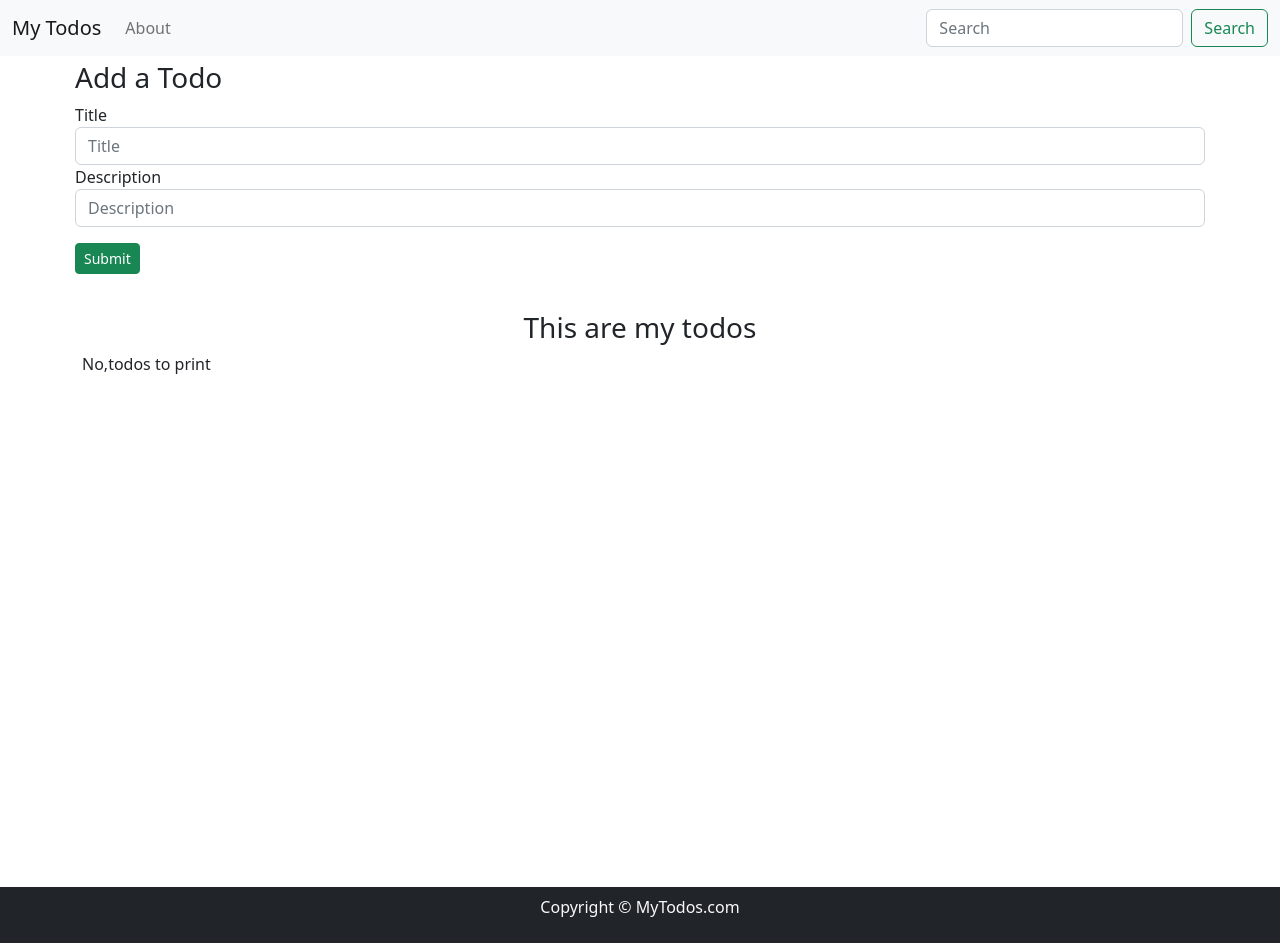
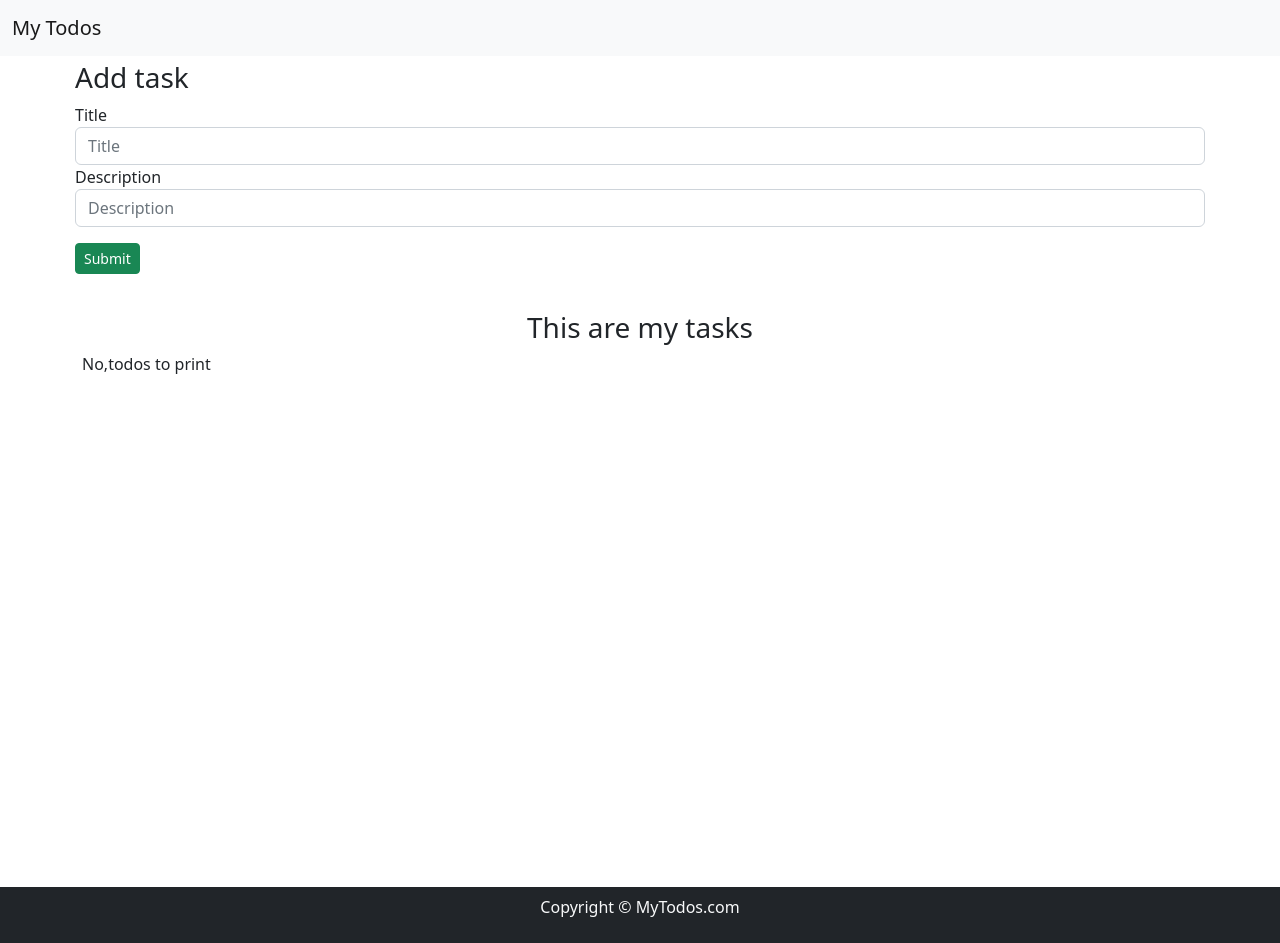
Before and after one commit to Dhyanesh-Panchal/Todo-List.github.io, a React (Create React App) app: page / in a window 1280 px wide. Built offline with nearby package versions, Linux system fonts and the light colour scheme.

Commit message:
removed unused links from Navbar and changed some text

```diff
--- a/src/MyComponents/AddTodo.js
+++ b/src/MyComponents/AddTodo.js
@@ -17,7 +17,7 @@ export const AddTodo = (props) => {
     }
     return (
         <div className='container' style={MyCSS}>
-            <h3>Add a Todo</h3>
+            <h3>Add task</h3>
             <form onSubmit={submit}>
                 <div className="form-group">
                     <label htmlFor="Title">Title</label>
--- a/src/MyComponents/Header.js
+++ b/src/MyComponents/Header.js
@@ -10,18 +10,6 @@ export const Header = (props) => {
                 <button class="navbar-toggler" type="button" data-bs-toggle="collapse" data-bs-target="#navbarSupportedContent" aria-controls="navbarSupportedContent" aria-expanded="false" aria-label="Toggle navigation">
                     <span class="navbar-toggler-icon"></span>
                 </button>
-                <div class="collapse navbar-collapse" id="navbarSupportedContent">
-                    <ul class="navbar-nav me-auto mb-2 mb-lg-0">
-                        <li class="nav-item">
-                            <a class="nav-link" href="/Circulars">About</a>
-                        </li>
-
-                    </ul>
-                    <form class="d-flex" role="search">
-                        <input class="form-control me-2" type="search" placeholder="Search" aria-label="Search" />
-                        <button class="btn btn-outline-success" type="submit">Search</button>
-                    </form>
-                </div>
             </div>
         </nav></div>
     )
--- a/src/MyComponents/Todos.js
+++ b/src/MyComponents/Todos.js
@@ -9,7 +9,7 @@ export const Todos = (props) => {
         <>
             <div className='container my-3' style={myStyle}>
                 <h3 className='text-center'>
-                    This are my todos
+                    This are my tasks
                 </h3>
                 {props.todos.length === 0 ? "No,todos to print" :
 
```
